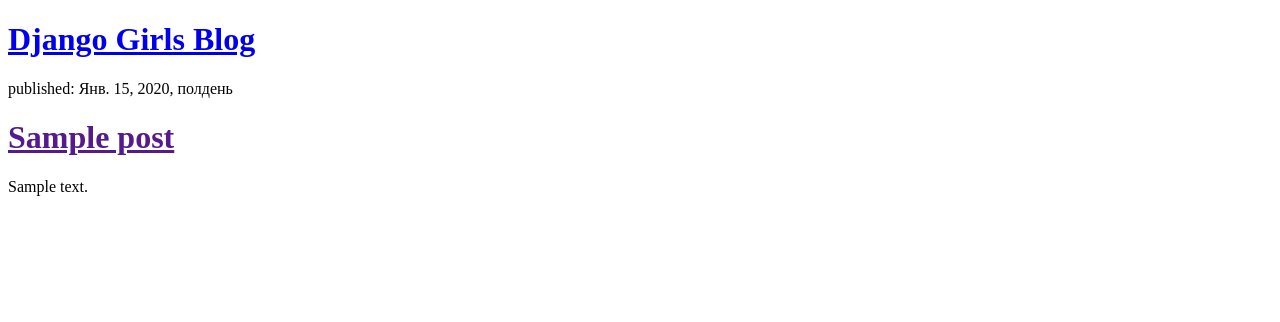
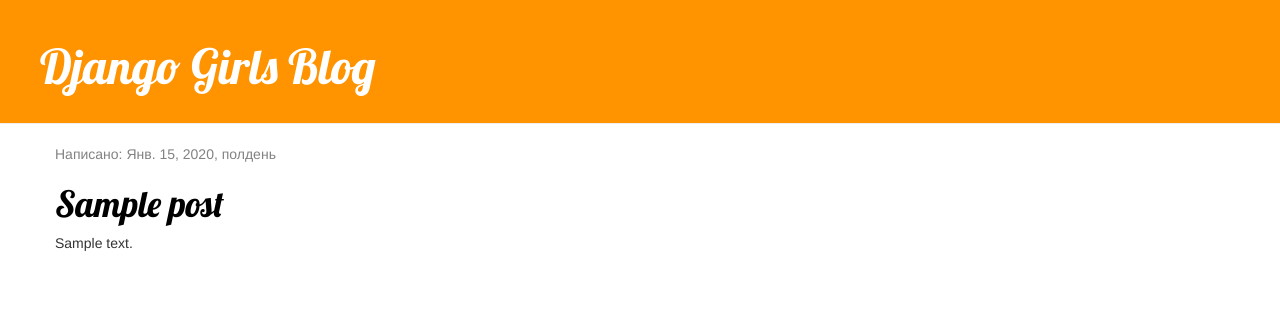
Before and after one commit to waldemarantypov/my-first-blog, a Django app: page / in a window 1280 px wide. Shown: the top 322 px of the page. Run offline with Django 3.2, Linux system fonts and the light colour scheme; tables that the repository leaves empty hold one stand-in row (values such as "Sample post"); some libraries are stand-ins or nearby versions.

Commit message:
Added view and template for detailed blog post as well as CSS for the site.

```diff
--- /dev/null
+++ b/blog_project/blog/static/CSS/blog.css
@@ -0,0 +1,51 @@
+h1 a {
+    color: #FCA205;
+    font-family: 'Lobster';
+}
+
+.page-header {
+    background-color: #ff9400;
+    margin-top: 0;
+    padding: 20px 20px 20px 40px;
+}
+
+.page-header h1, .page-header h1 a, .page-header h1 a:visited, .page-header h1 a:active {
+    color: #ffffff;
+    font-size: 36pt;
+    text-decoration: none;
+}
+
+.content {
+    margin-left: 40px;
+}
+
+h1, h2, h3, h4 {
+    font-family: 'Lobster', cursive;
+}
+
+.date {
+    color: #828282;
+}
+
+.save {
+    float: right;
+}
+
+.post-form textarea, .post-form input {
+    width: 100%;
+}
+
+.top-menu, .top-menu:hover, .top-menu:visited {
+    color: #ffffff;
+    float: right;
+    font-size: 26pt;
+    margin-right: 20px;
+}
+
+.post {
+    margin-bottom: 70px;
+}
+
+.post h1 a, .post h1 a:visited {
+    color: #000000;
+}
--- /dev/null
+++ b/blog_project/blog/templates/blog/base.html
@@ -0,0 +1,26 @@
+{% load static %}
+<!DOCTYPE html>
+<html lang="en">
+<head>
+    <title>My First Blog on Django</title>
+    <link rel="stylesheet" href="//maxcdn.bootstrapcdn.com/bootstrap/3.2.0/css/bootstrap.min.css">
+    <link rel="stylesheet" href="//maxcdn.bootstrapcdn.com/bootstrap/3.2.0/css/bootstrap-theme.min.css">
+    <link href="https://fonts.googleapis.com/css?family=Lobster&subset=latin,cyrillic" rel="stylesheet" type="text/css">
+    <link rel="stylesheet" href="{% static 'css/blog.css' %}">
+    <meta charset="UTF-8">
+</head>
+<body>
+    <div class="page-header">
+        <h1><a href="/">Django Girls Blog</a></h1>
+    </div>
+
+    <div class="content container">
+        <div class="row">
+            <div class="col-md-8">
+            {% block content %}
+            {% endblock %}
+            </div>
+        </div>
+    </div>
+</body>
+</html>
--- a/blog_project/blog/templates/blog/post_list.html
+++ b/blog_project/blog/templates/blog/post_list.html
@@ -1,19 +1,13 @@
-<!DOCTYPE html>
-<html lang="en">
-<head>
-    <meta charset="UTF-8">
-    <title>My First Blog on Django</title>
-</head>
-<body>
-    <div>
-        <h1><a href="/">Django Girls Blog</a></h1>
-    </div>
+{% extends 'blog/base.html' %}
 
-    <div>{% for post in posts %}
-        <p>published: {{ post.published_date }}</p>
-        <h1><a href="">{{ post.title }}</a></h1>
-        <p>{{ post.text|linebreaksbr }}</p>
-        {% endfor %}
-    </div>
-</body>
-</html>
+{% block content %}
+    {% for post in posts %}
+        <div class="post">
+            <div class="date">
+                <p>Написано: {{ post.published_date }}</p>
+            </div>
+            <h1><a href="{% url 'post_detail' pk=post.pk %}">{{ post.title }}</a></h1>
+            <p>{{ post.text|linebreaksbr }}</p>
+        </div>
+    {% endfor %}
+{% endblock %}
--- a/blog_project/blog/urls.py
+++ b/blog_project/blog/urls.py
@@ -3,4 +3,5 @@
 
 urlpatterns = [
     path('', views.post_list, name='post_list'),
+    path('post/<int:pk>/', views.post_detail, name='post_detail'),
 ]
--- a/blog_project/blog/views.py
+++ b/blog_project/blog/views.py
@@ -1,4 +1,4 @@
-from django.shortcuts import render
+from django.shortcuts import render, get_object_or_404
 from .models import Post
 from django.utils import timezone
 # Create your views here.
@@ -6,3 +6,7 @@
 def post_list(request):
     posts = Post.objects.filter(published_date__lte=timezone.now()).order_by('published_date')
     return render(request, 'blog/post_list.html', {'posts': posts})
+
+def post_detail(request, pk):
+    post = get_object_or_404(Post, pk=pk)
+    return render(request, 'blog/post_detail.html', {'post': post})
```
Also changed, not shown: blog_project/blog/templates/blog/post_detail.html (added, +13 -0 lines).
